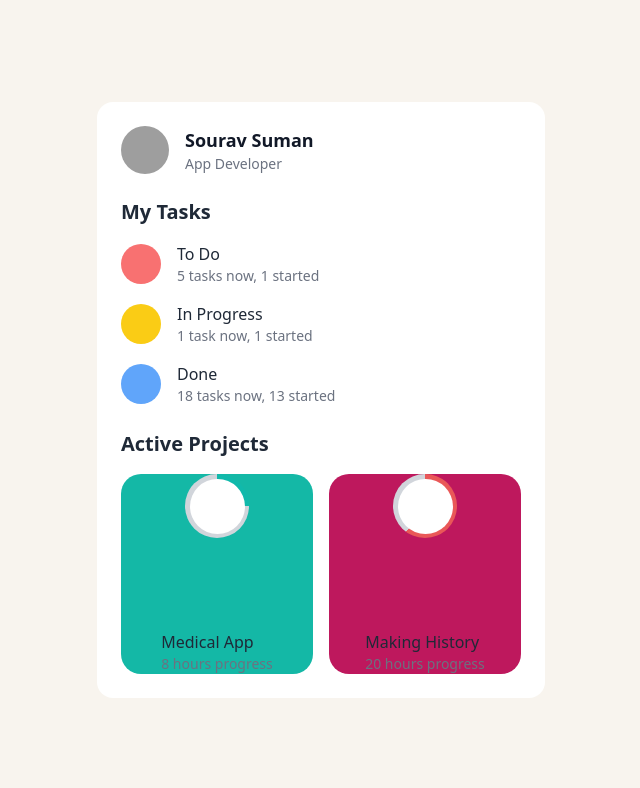
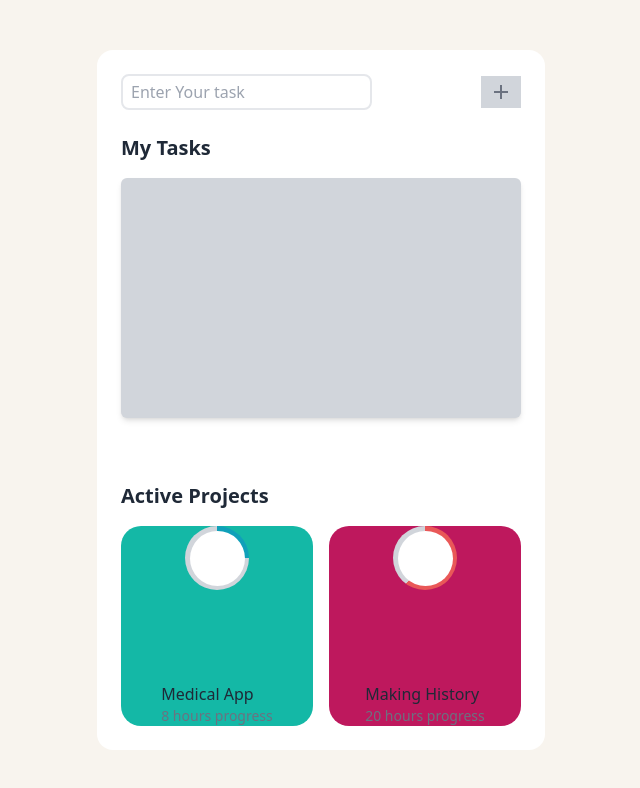
Before and after one commit to WebproPandey/React-App, a React (Vite) app: page / in a window 1280 px wide. Shown: the top 788 px of the page, without its empty margins (319-959 px from the left). Built offline with nearby package versions, Linux system fonts and the light colour scheme; grey boxes are pictures that could not be loaded.

Commit message:
Add task in task Compenets

```diff
--- a/src/App.jsx
+++ b/src/App.jsx
@@ -1,19 +1,11 @@
 import React from "react";
 import "./index.css";
-import Header from "./componets/Header";
-import Task from "./componets/Task";
-import Project from "./componets/Project";
+import Profile from "./componets/Profile";
 
 const App = () => {
   return (
     <>
-      <div className="bg-[#f8f4ee] flex justify-center items-center min-h-screen">
-        <div className="w-full max-w-md bg-white rounded-2xl p-6">
-           <Header/>
-           <Task/>
-          <Project/>
-        </div>
-      </div>
+     <Profile/>
     </>
   );
 };
--- a/src/componets/Header.jsx
+++ b/src/componets/Header.jsx
@@ -1,28 +1,41 @@
-import React from 'react'
+import React, { useState } from 'react';
+import Task from './Task';
 
 const Header = () => {
+  const [title, setTitle] = useState("");
+  const [tasks, setTasks] = useState([]); // New state for tasks
+
+  const submitHandler = (e) => {
+    e.preventDefault();
+    if (title) {
+      setTasks([...tasks, title]);
+      setTitle("");
+    }
+  }
+
   return (
     <div>
-          <header className="flex justify-between items-center mb-6">
-            <div className="flex items-center">
-              <img
-                src="profile-pic.png"
-                alt="Profile"
-                className="w-12 h-12 rounded-full mr-4"
-              />
-              <div>
-                <h2 className="text-lg font-bold text-gray-900">
-                  Sourav Suman
-                </h2>
-                <p className="text-sm text-gray-500">App Developer</p>
-              </div>
-            </div>
-            <button className="text-gray-500 text-2xl">
-              <i className="fas fa-cog"></i>
-            </button>
-          </header>
+      <header>
+        <form onSubmit={submitHandler} className="flex justify-between items-center mb-6">
+          <div className="flex items-center">
+            <input
+              type="text"
+              placeholder='Enter Your task'
+              className='border-2 px-2 py-1 rounded-lg'
+              onChange={(e) => setTitle(e.target.value)} // Update title state
+              value={title}
+            />
+          </div>
+          <button className="text-gray-500 px-2 py-1 bg-gray-300 flex justify-center items-center">
+            <svg xmlns="http://www.w3.org/2000/svg" viewBox="0 0 24 24" width="24" height="24" fill="currentColor">
+              <path d="M19 11h-6V5h-2v6H5v2h6v6h2v-6h6z"/>
+            </svg>
+          </button>
+        </form>
+      </header>
+       <Task tasks={tasks}/>
     </div>
-  )
+  );
 }
 
-export default Header
+export default Header;
--- /dev/null
+++ b/src/componets/Profile.jsx
@@ -0,0 +1,20 @@
+import React from 'react'
+import Header from './Header'
+import Project  from './Project'
+
+
+
+const Profile = () => {
+  return (
+    <>
+      <div className="bg-[#f8f4ee] flex justify-center items-center min-h-screen">
+        <div className="w-full max-w-md bg-white rounded-2xl p-6">
+            <Header/>
+            <Project/>
+        </div>
+      </div>
+    </>
+  )
+}
+
+export default Profile
--- a/src/componets/Task.jsx
+++ b/src/componets/Task.jsx
@@ -1,44 +1,82 @@
-import React from 'react'
+import React from "react";
 
-const Task = () => {
+import { useState } from "react";
+
+const Task = ({ tasks }) => {
+
+  const [isSleep, setSleep] = useState(true);
+
+  const [message, setMessage] = useState(""); // New state for message
+
+  const handleClick = () => {
+
+    setSleep(!isSleep);
+
+    setMessage("Now task is completed!"); // Update message on click
+
+  };
+
+
   return (
+
     <div>
+
       <section className="mb-6">
-            <h3 className="text-xl font-semibold text-gray-800 mb-4">
-              My Tasks
-            </h3>
-            <div className="space-y-4">
-              <div className="flex items-center">
-                <div className="w-10 h-10 rounded-full bg-red-400 mr-4"></div>
+
+        <h3 className="text-xl font-semibold text-gray-800 mb-4">My Tasks</h3>
+
+        <div className="space-y h-[30vh] overflow-y-auto bg-gray-300 rounded-md shadow-md inset-3 flex flex-col gap-2 justify-start pt-3  ">
+
+          {tasks.map((task, index) => (
+
+            <div key={index} className="flex items-center justify-between px-2  ">
+
+              <div onClick={handleClick} className="w-10 h-10 rounded-full bg-red-400 flex justify-center items-center">
+
+                {isSleep ? "😴" : "😀"}
+
+              </div>
+
               <div>
-                  <h4 className="text-base font-medium text-gray-800">To Do</h4>
-                  <p className="text-sm text-gray-500">
-                    5 tasks now, 1 started
-                  </p>
+
+                <h4 className="text-base font-medium text-gray-800">{task}</h4>
+
+                <p className="text-sm text-gray-500">1 task now, 1 started</p>
+
               </div>
+
+              <div className="opestion h-auto w-auto flex gap-2 ">
+                <div className="eidt bg-gray-100 w-5 h-5 flex justify-center  items-center rounded-sm">
+
+                  <svg viewBox="0 0 24 24" width="15" height="15" fill="currentColor">
+                    <path d="M3 17.25V21h3.75l11-11-3.75-3.75-11 11zM20.71 7.04c.39-.39.39-1.02 0-1.41l-2.34-2.34a1 1 0 00-1.41 0l-1.83 1.83 3.75 3.75 1.83-1.83z" />
+                  </svg>
+
                 </div>
-              <div className="flex items-center">
-                <div className="w-10 h-10 rounded-full bg-yellow-400 mr-4"></div>
-                <div>
-                  <h4 className="text-base font-medium text-gray-800">
-                    In Progress
-                  </h4>
-                  <p className="text-sm text-gray-500">1 task now, 1 started</p>
+                <div className="delete bg-gray-100 h-5 w-5  flex justify-center items-center rounded-sm">
+
+                  <svg viewBox="0 0 24 24" width="15" height="15" fill="currentColor">
+
+                    <path d="M3 6h18v2H3V6zm2 2v12a2 2 0 002 2h10a2 2 0 002-2V8H5zm5 2h2v8h-2v-8zm4 0h2v8h-2v-8zM9 4V3h6v1h5v2H4V4h5z" />
+
+                  </svg>
+
                 </div>
+
               </div>
-              <div className="flex items-center">
-                <div className="w-10 h-10 rounded-full bg-blue-400 mr-4"></div>
-                <div>
-                  <h4 className="text-base font-medium text-gray-800">Done</h4>
-                  <p className="text-sm text-gray-500">
-                    18 tasks now, 13 started
-                  </p>
+
             </div>
+
+          ))}
         </div>
+         <div className="h-10 flex justify-center">
+            {message && <p className="text-green-500 mt-2">{message}</p>}
          </div>
       </section>
     </div>
-  )
-}
 
-export default Task
+  );
+
+};
+
+export default Task;
--- a/src/index.css
+++ b/src/index.css
@@ -9,7 +9,7 @@
       width: 64px;
       height: 64px;
       background: conic-gradient(
-        #10b9ab calc(25 * 1%),
+        #10a0b9 calc(25 * 1%),
         #d1d5db 0
       );
       border-radius: 50%;
```
Lines whose indentation alone changed are shown as unchanged.
